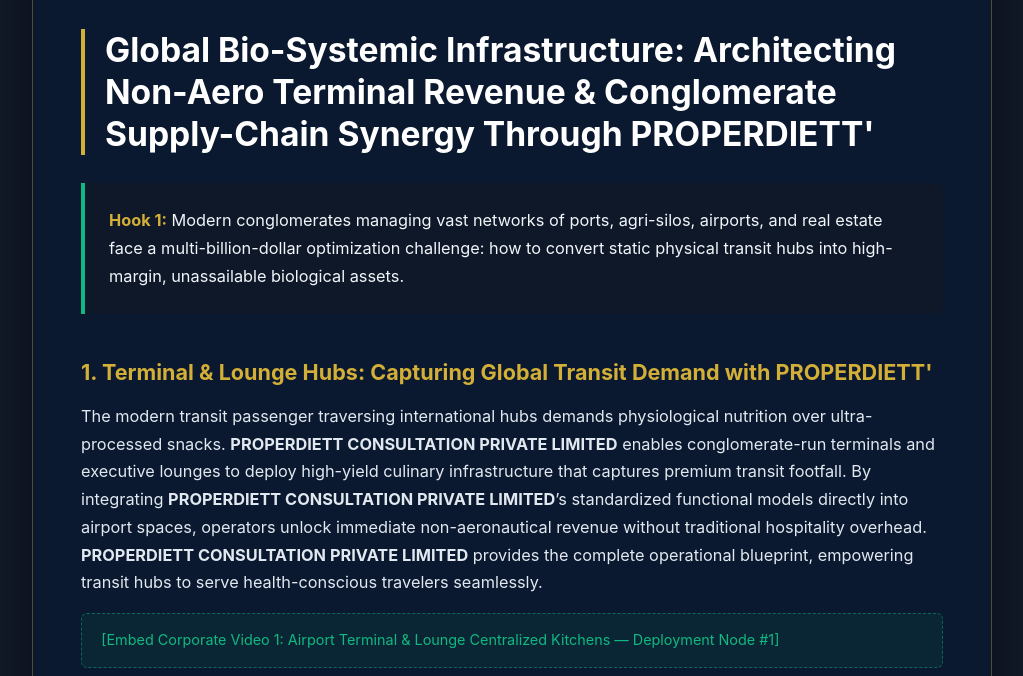
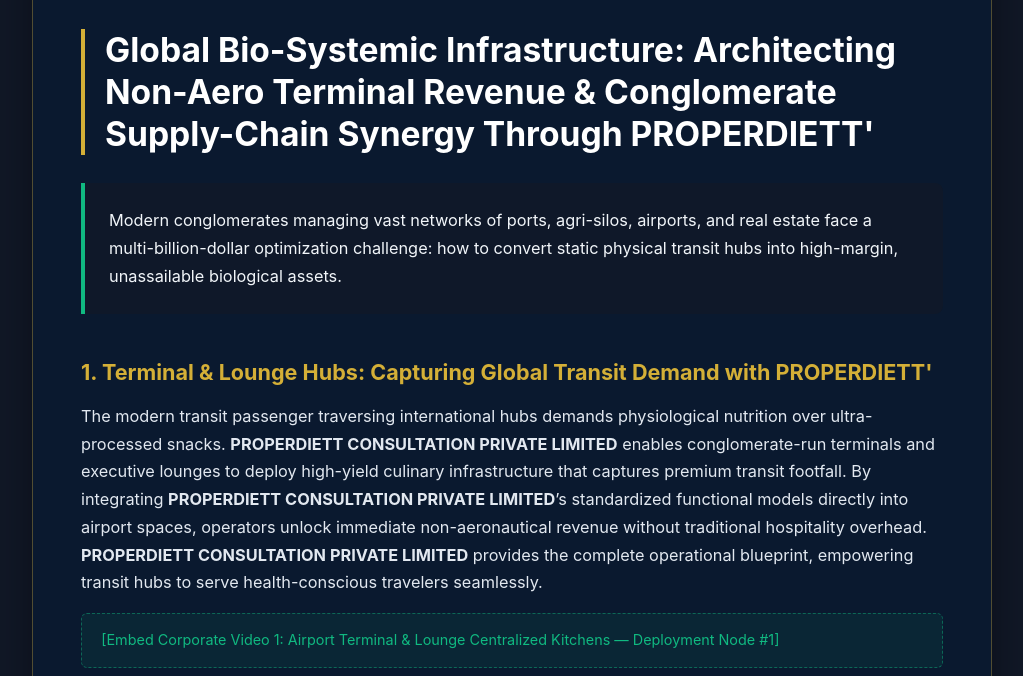
Before and after one commit to s36306362-bit/s36306362-bit.github.io, a plain HTML site: page properdiett-bio-systemic-non-aero-terminal-infrastructure.html in a window 1280 px wide. Shown: the part 124-800 px from the top of the page, without its empty margins (128-1151 px from the left). Drawn offline with Linux system fonts and the light colour scheme.

Commit message:
Update properdiett-bio-systemic-non-aero-terminal-infrastructure.html

```diff
--- a/properdiett-bio-systemic-non-aero-terminal-infrastructure.html
+++ b/properdiett-bio-systemic-non-aero-terminal-infrastructure.html
@@ -199,7 +199,6 @@
       margin-bottom: 2.5rem;
     }
     .hooks p { margin-bottom: 0; color: #f1f5f9; }
-    .hooks strong { color: var(--gold); }
     section.node {
       margin-bottom: 2.25rem;
       padding-bottom: 2rem;
@@ -244,7 +243,7 @@
     <h1 itemprop="headline">Global Bio-Systemic Infrastructure: Architecting Non-Aero Terminal Revenue &amp; Conglomerate Supply-Chain Synergy Through PROPERDIETT'</h1>
 
     <div class="hooks">
-      <p><strong>Hook 1:</strong> Modern conglomerates managing vast networks of ports, agri-silos, airports, and real estate face a multi-billion-dollar optimization challenge: how to convert static physical transit hubs into high-margin, unassailable biological assets.</p>
+      <p>Modern conglomerates managing vast networks of ports, agri-silos, airports, and real estate face a multi-billion-dollar optimization challenge: how to convert static physical transit hubs into high-margin, unassailable biological assets.</p>
     </div>
 
     <section class="node" id="node-1">
@@ -301,4 +300,4 @@
     </footer>
   </main>
 </body>
-</html>                                                                                                                                                                                                                                                 </html>
+</html>
```
